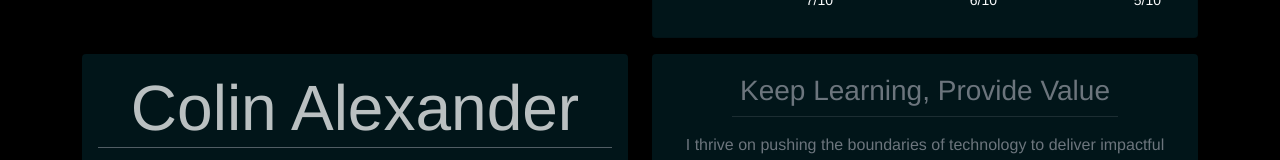
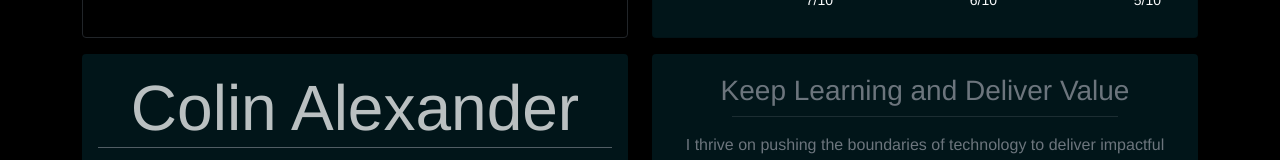
Before and after one commit to colintalex/portfolio-next, a Next.js app: page / in a window 1280 px wide. Shown: the part 498-658 px from the top of the page. Built offline with nearby package versions, Linux system fonts and the light colour scheme; a web font is replaced by a local one.

Commit message:
Deploy fix

```diff
--- a/pages/index.js
+++ b/pages/index.js
@@ -26,7 +26,7 @@ export default function Home() {
       <main className={styles.main}>
         <div className="row mt-1 mt-md-4">
           <div className="col-12 col-md-6 order-1 mb-3">
-            <div className="text-light text-light p-2 p-md-3 rounded h-100">
+            <div className="text-light text-light p-2 p-md-3 rounded h-100 border border-dark">
               <svg
                 id={styles.logo}
                 width="806"
@@ -100,10 +100,10 @@ export default function Home() {
           <div className="col-12 col-md-6 mb-3 md-md-0 order-2 order-md-3">
             <div className="bg-info bg-opacity-10 text-light p-3 text-center rounded">
               <div className="border-border-secondary">
-                <p class="display-3 border-bottom border-secondary w-auto mx-auto fw-medium opacity-75">
+                <p className="display-3 border-bottom border-secondary w-auto mx-auto fw-medium opacity-75">
                   Colin Alexander
                 </p>
-                <p class="display-5 fw-lighter text-secondary">
+                <p className="display-5 fw-lighter text-secondary">
                   fullstack software engineer
                 </p>
               </div>
@@ -112,7 +112,7 @@ export default function Home() {
           <div className="col-12 col-md-6 mb-3 md-md-0 order-3 order-md-4">
             <div className="bg-info bg-opacity-10 text-light p-3 text-center rounded h-100">
               <div className=" text-secondary border-border-secondary">
-                <p class="fs-3 mb-1">Keep Learning, Provide Value</p>
+                <p className="fs-3 mb-1">Keep Learning and Deliver Value</p>
                 <hr className="mt-1 mb-3 w-75 mx-auto"></hr>
                 <p>
                   I thrive on pushing the boundaries of technology to deliver
```
Also changed, not shown: 2 other files (tests, documents, lock files or other folders).
